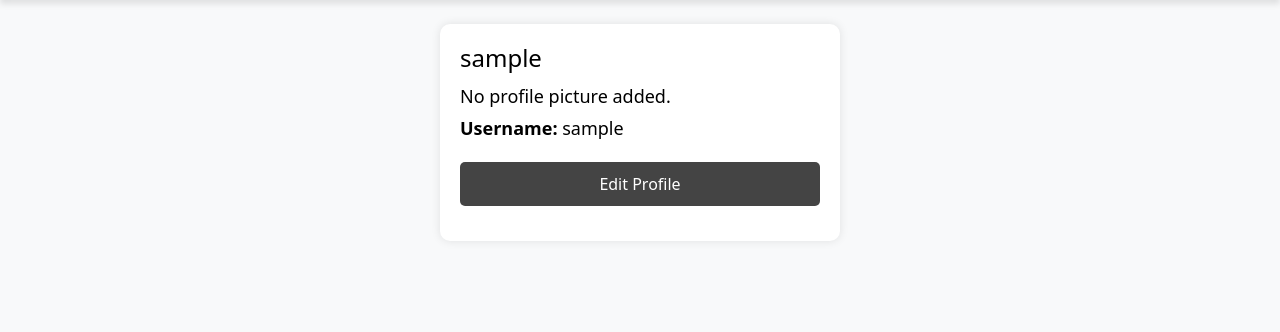
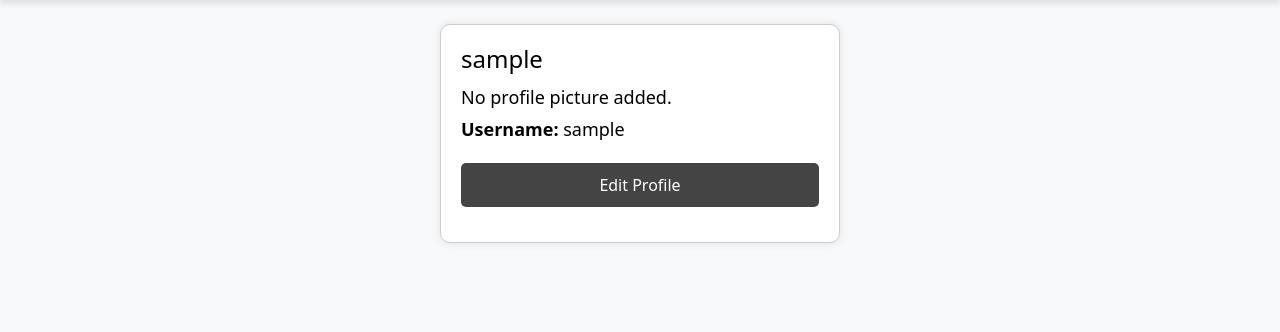
Before and after one commit to acromat1c/DTE2604, a Django app: a page that uses app/templates/base.html in a window 1280 px wide. Shown: the part 66-398 px from the top of the page. Run offline with Django 5.2, Linux system fonts and the light colour scheme; the visitor is signed in with stand-in values (Sample User, id 1); data comes from the database, SQL or seed files in the repository; data that the repository does not hold is empty.

Commit message:
Add files via upload

```diff
--- a/app/static/programmingCourse/static.css
+++ b/app/static/programmingCourse/static.css
@@ -55,6 +55,9 @@ body {
     box-shadow: 0 0 10px var(--box-shadow-color);
     max-width: 400px;
     margin: auto;
+    background-color: var(--container-body-color);
+    color: var(--container-text-color);
+    border: 1px solid var(--container-border-color);
 }
 
 .profile-image {
@@ -123,7 +126,7 @@ p {
 
 .settings-container {
     background: var(--container-body-color);
-    color: var(--button-text-color);
+    color: var(--container-text-color);
     padding: 20px;
     border-radius: 10px;
     box-shadow: 0 0 10px var(--box-shadow-color);
```
